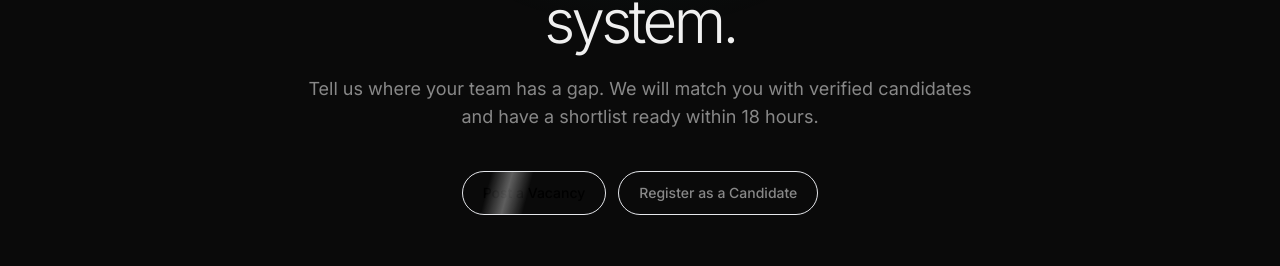
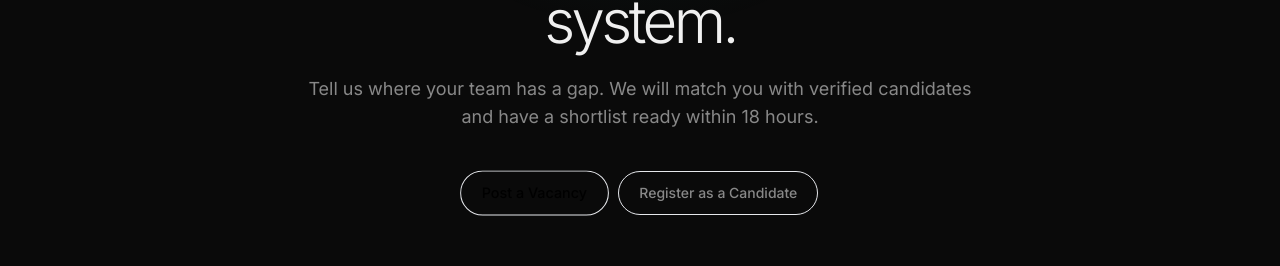
Before and after one commit to manojkm-77/hnvns-radiology, a Next.js app: page / in a window 1280 px wide. Shown: the part 7260-7526 px from the top of the page. Built offline with nearby package versions, Linux system fonts and the light colour scheme; no server answers.

Commit message:
Apply hero CTA animation to Post a Vacancy button

```diff
--- a/app/globals.css
+++ b/app/globals.css
@@ -65,17 +65,6 @@ body {
   overflow: hidden;
 }
 
-.vacancy-button::before {
-  content: "";
-  position: absolute;
-  top: 0;
-  left: -120%;
-  width: 60px;
-  height: 100%;
-  background: linear-gradient(105deg, transparent 20%, rgba(255,255,255,0.35) 50%, transparent 80%);
-  animation: btn-shimmer 3s ease-in-out infinite;
-}
-
 .btn-clicked {
   animation: btn-click-bounce 0.35s cubic-bezier(0.36, 1, 0.65, 1) forwards;
 }
--- a/components/sections/CTASection.tsx
+++ b/components/sections/CTASection.tsx
@@ -7,7 +7,7 @@ import { Button } from '@/components/ui/Button';
 export function CTASection() {
   const router = useRouter();
 
-  const handleVacancyClick = (event: React.MouseEvent<HTMLAnchorElement>) => {
+  const handleVacancyClick = (event: React.MouseEvent<HTMLAnchorElement | HTMLButtonElement>) => {
     event.preventDefault();
     const button = event.currentTarget;
     button.classList.add('btn-clicked');
@@ -26,7 +26,7 @@ export function CTASection() {
           Tell us where your team has a gap. We will match you with verified candidates and have a shortlist ready within 18 hours.
         </p>
         <div className="mt-10 flex flex-col justify-center gap-3 sm:flex-row">
-          <Button href="/contact" className="vacancy-button" onClick={handleVacancyClick}>
+          <Button href="/contact" className="vacancy-button hero-cta-button" onClick={handleVacancyClick}>
             Post a Vacancy
           </Button>
           <Button href="/register" variant="outline">Register as a Candidate</Button>
```
